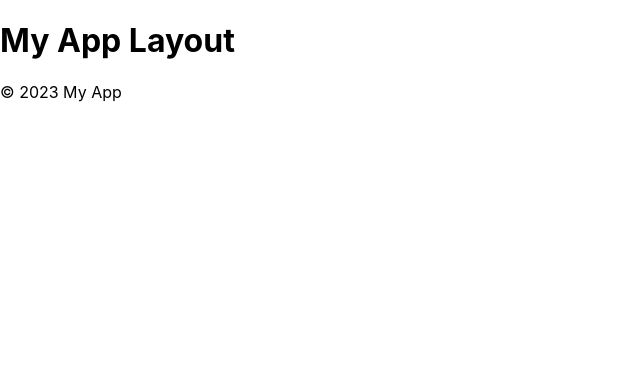
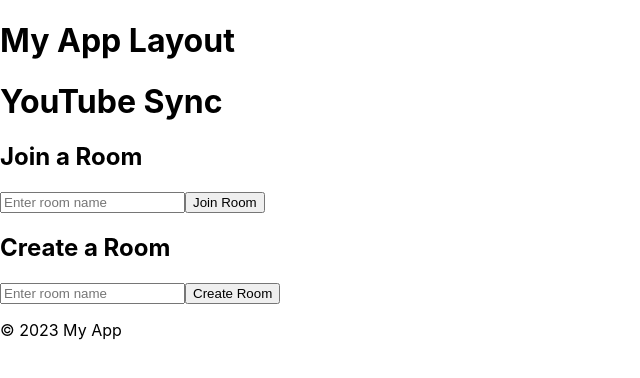
Before and after one commit to linhkhanhhoang/youtube-streaming-party, a React (Create React App) app in the folder client/streaming-client/: page / in a window 1280 px wide. Shown: the top 378 px of the page, without its empty margins (0-640 px from the left). Built offline with nearby package versions, Linux system fonts and the light colour scheme; no server answers.

Commit message:
updated index.js

```diff
--- a/client/streaming-client/package.json
+++ b/client/streaming-client/package.json
@@ -3,15 +3,19 @@
   "version": "0.1.0",
   "private": true,
   "dependencies": {
+    "@reduxjs/toolkit": "^2.6.1",
     "@testing-library/dom": "^10.4.0",
     "@testing-library/jest-dom": "^6.6.3",
     "@testing-library/react": "^16.2.0",
     "@testing-library/user-event": "^13.5.0",
     "react": "^19.1.0",
     "react-dom": "^19.1.0",
+    "react-redux": "^9.2.0",
     "react-router-dom": "^7.4.1",
     "react-scripts": "5.0.1",
     "react-youtube": "^10.1.0",
+    "redux-socket.io": "^1.4.0",
+    "socket.io-client": "^4.8.1",
     "web-vitals": "^2.1.4"
   },
   "scripts": {
--- a/client/streaming-client/src/index.js
+++ b/client/streaming-client/src/index.js
@@ -3,18 +3,25 @@
 import './index.css';
 import App from './App';
 import reportWebVitals from './reportWebVitals';
-
 import { BrowserRouter as Router, Routes, Route } from 'react-router-dom';
+import { Provider } from 'react-redux';
+import store from './store';
+import Home from "./Home"
+import Room from "./Room"
 
 const root = ReactDOM.createRoot(document.getElementById('root'));
 root.render(
   <React.StrictMode>
-    <Router>
-      <Routes>
-        <Route path="/" element={<App />} />
-        <Route path="/room/:roomId" element={<App />} />
-      </Routes>
-    </Router>
+    <Provider store={store}>
+      <Router>
+        <Routes>
+          <Route path="/" element={<App />}>
+            <Route index element={<Home />} />
+            <Route path="room/:roomId" element={<Room />} />
+          </Route>
+        </Routes>
+      </Router>
+    </Provider>
   </React.StrictMode>
 );
 
```
Also changed, not shown: 1 other file (tests, documents, lock files or other folders).
